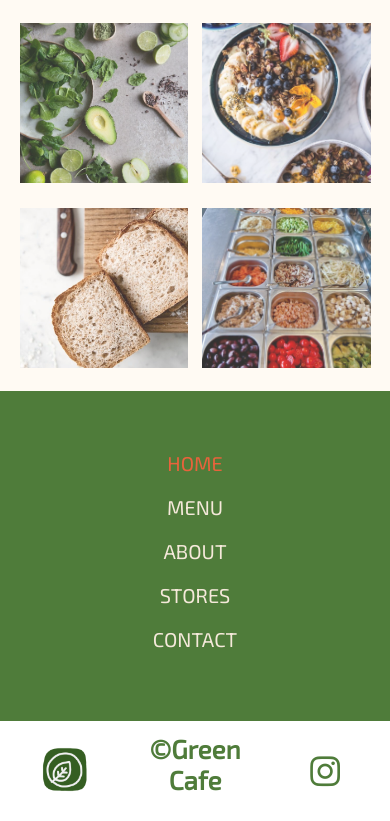
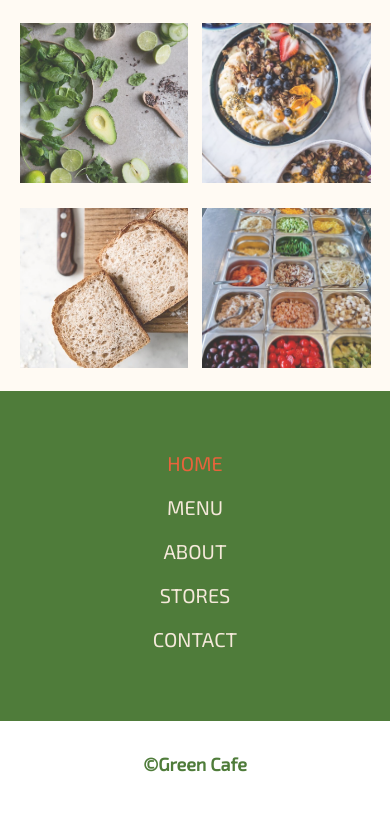
Before and after one commit to HaradaYuri/GreenCafe, a plain HTML site: page about.html in a window 390 px wide. Shown: the part 2218-3039 px from the top of the page. Drawn offline with nearby package versions, Linux system fonts and the light colour scheme.

Commit message:
ftr-logo削除

```diff
--- a/about.html
+++ b/about.html
@@ -25,10 +25,9 @@
                     <a href="membership.html">sign up</a>
                 </button>
 
-                <img src="images/avocado-tp.png" alt="" id="mod-img">
+                <img src="images/avocado-tp.png" alt="" id="mod-img" />
             </div>
         </div>
-
 
         <!-- commitment -->
         <div class="commit-container">
@@ -45,9 +44,7 @@
                         <div class="commit-box-tx">
                             <h3>Lorem Brown</h3>
                             <p>
-                                Lorem ipsum dolor sit amet consectetur
-                                adipisicing elit. Magnam veritatis vitae
-                                dolorem. Minus blanditiis incidunt delectus
+                                Lorem ipsum dolor sit amet consectetur adipisicing elit. Magnam veritatis vitae dolorem. Minus blanditiis incidunt delectus
                                 iusto facilis! Autem, maiores.
                             </p>
                         </div>
@@ -57,9 +54,7 @@
                         <div class="commit-box-tx">
                             <h3>Lorem Brown</h3>
                             <p>
-                                Lorem ipsum dolor sit amet consectetur
-                                adipisicing elit. Magnam veritatis vitae
-                                dolorem. Minus blanditiis incidunt delectus
+                                Lorem ipsum dolor sit amet consectetur adipisicing elit. Magnam veritatis vitae dolorem. Minus blanditiis incidunt delectus
                                 iusto facilis! Autem, maiores.
                             </p>
                         </div>
@@ -86,11 +81,8 @@
         <div class="about-text-container">
             <h2>Lorem, ipsum.</h2>
             <p>
-                Lorem, ipsum dolor sit amet consectetur adipisicing elit. Eos
-                impedit id nobis eius earum quo quis suscipit dolores. Nam fuga
-                dolorum quo fugit. Dolore autem cumque unde animi officia
-                inventore, eos illum odio suscipit voluptates veniam explicabo
-                at reprehenderit aliquam?
+                Lorem, ipsum dolor sit amet consectetur adipisicing elit. Eos impedit id nobis eius earum quo quis suscipit dolores. Nam fuga dolorum quo fugit.
+                Dolore autem cumque unde animi officia inventore, eos illum odio suscipit voluptates veniam explicabo at reprehenderit aliquam?
             </p>
         </div>
 
@@ -147,19 +139,16 @@
             </div>
 
             <div class="ftr-last-container">
-                <div class="ftr-logo">
+                <!-- <div class="ftr-logo">
                     <img src="images/logo.png" alt="" />
-                </div>
+                </div> -->
                 <h3>&copy;Green cafe</h3>
-                <a href=""><i class="fab fa-instagram"></i></a>
+                <!-- <a href=""><i class="fab fa-instagram"></i></a> -->
             </div>
         </footer>
 
         <!--  -->
-        <script
-            src="https://kit.fontawesome.com/80b0ad41bc.js"
-            crossorigin="anonymous"
-        ></script>
+        <script src="https://kit.fontawesome.com/80b0ad41bc.js" crossorigin="anonymous"></script>
 
         <script src="https://ajax.googleapis.com/ajax/libs/jquery/3.6.0/jquery.min.js"></script>
 
--- a/assets/styles/about.css
+++ b/assets/styles/about.css
@@ -258,17 +258,6 @@ footer a {
     font-family: "Exo 2", sans-serif;
 }
 
-/* .green-back {
-    width: 100%;
-    height: 450px;
-
-    position: absolute;
-    left: 0;
-    top: 0;
-    background-color: #4f7c3a;
-    z-index: -10;
-} */
-
 .ftr-ul-wrapper {
     margin: auto;
     width: 80%;
@@ -430,7 +419,12 @@ a .fa-instagram {
     }
 
     .ftr-logo img {
-        height: 55px;
+        height: 50px;
+    }
+
+    .ftr-last-container h3 {
+        text-wrap: nowrap;
+        font-size: 18px;
     }
 
     .ftr-ul-wrapper .mob-none {
--- a/assets/styles/mambership.css
+++ b/assets/styles/mambership.css
@@ -322,7 +322,12 @@ a .fa-instagram {
     }
 
     .ftr-logo img {
-        height: 55px;
+        height: 50px;
+    }
+
+    .ftr-last-container h3 {
+        text-wrap: nowrap;
+        font-size: 18px;
     }
 
     .ftr-ul-wrapper .mob-none {
--- a/assets/styles/menu.css
+++ b/assets/styles/menu.css
@@ -331,7 +331,12 @@ a .fa-instagram {
     }
 
     .ftr-logo img {
-        height: 55px;
+        height: 50px;
+    }
+
+    .ftr-last-container h3 {
+        text-wrap: nowrap;
+        font-size: 18px;
     }
 
     .ftr-ul-wrapper .mob-none {
--- a/assets/styles/stores.css
+++ b/assets/styles/stores.css
@@ -250,7 +250,12 @@ a .fa-instagram {
     }
 
     .ftr-logo img {
-        height: 55px;
+        height: 50px;
+    }
+
+    .ftr-last-container h3{
+        text-wrap: nowrap;
+        font-size: 18px;
     }
 
     .ftr-ul-wrapper .mob-none {
--- a/assets/styles/style.css
+++ b/assets/styles/style.css
@@ -1227,7 +1227,12 @@ a .fa-instagram {
     }
 
     .ftr-logo img {
-        height: 55px;
+        height: 50px;
+    }
+
+    .ftr-last-container h3 {
+        text-wrap: nowrap;
+        font-size: 18px;
     }
 }
 
@@ -1469,4 +1474,5 @@ a .fa-instagram {
     .ftr-ul-wrapper .mob-none {
         display: none;
     }
+
 }
```
Also changed, not shown: index.html (+3 -3 lines), membership.html (+3 -3 lines), menu.html (+8 -20 lines), stores.html (+3 -3 lines), 2 other files.
